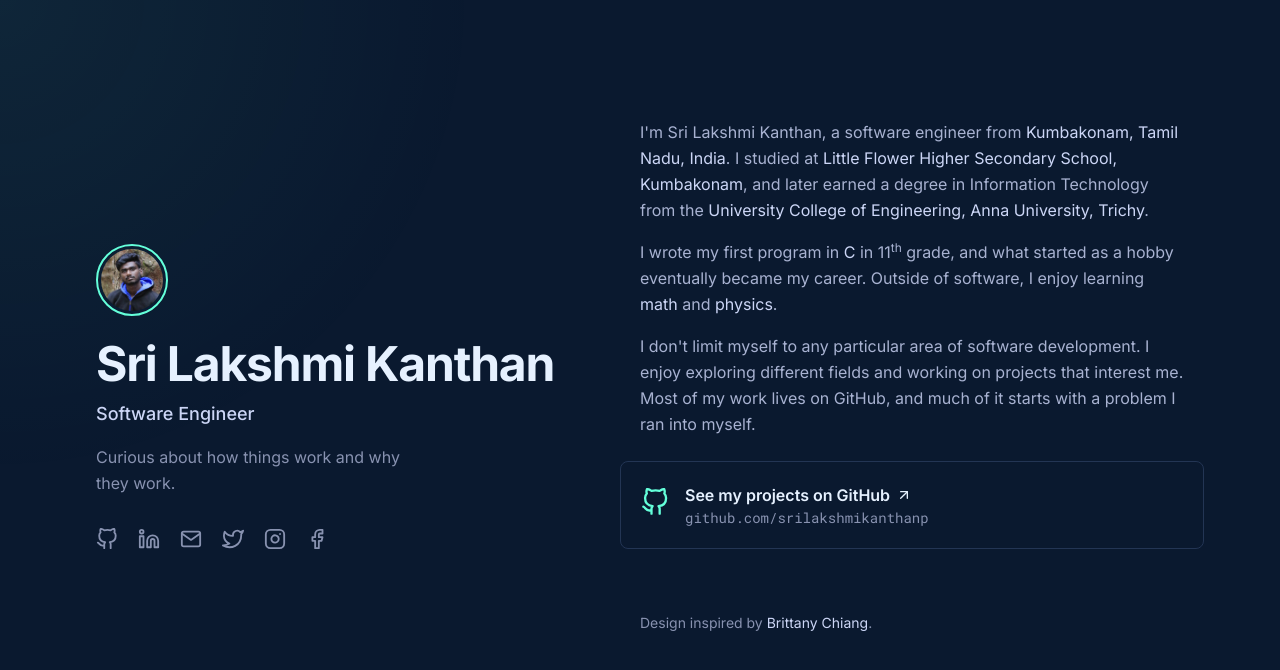
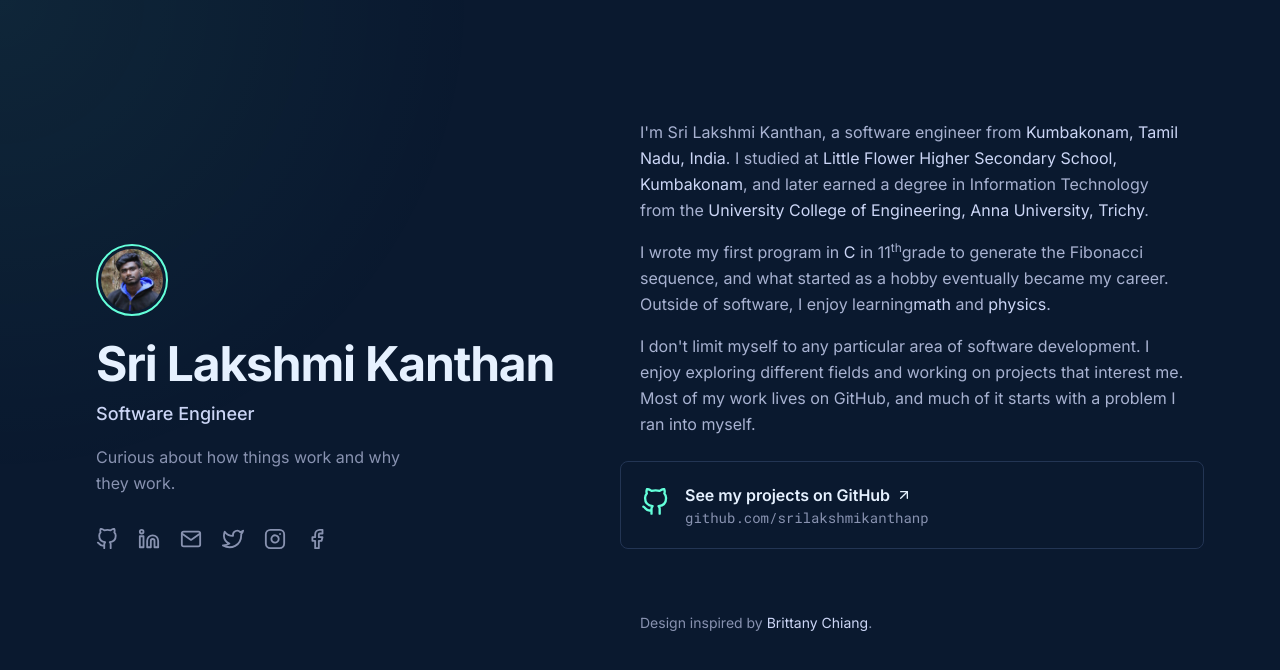
Before and after one commit to srilakshmikanthanp/srilakshmikanthanp.github.io, a React (Vite) app: page / in a window 1280 px wide. Shown: the top 670 px of the page. Built offline with nearby package versions, Linux system fonts and the light colour scheme.

Commit message:
Update About section to clarify early programming experience

```diff
--- a/src/components/About.tsx
+++ b/src/components/About.tsx
@@ -21,10 +21,10 @@ export default function About() {
         <Highlight>University College of Engineering, Anna University, Trichy</Highlight>.
       </p>
       <p>
-        I wrote my first program in <Highlight>C</Highlight> in 11<sup>th</sup>{" "}
-        grade, and what started as a hobby eventually became my career.
-        Outside of software, I enjoy learning <Highlight>math</Highlight> and{" "}
-        <Highlight>physics</Highlight>.
+        I wrote my first program in <Highlight>C</Highlight> in 11<sup>th</sup>
+        grade to generate the Fibonacci sequence, and what started as a
+        hobby eventually became my career. Outside of software, I enjoy learning
+        <Highlight>math</Highlight> and <Highlight>physics</Highlight>.
       </p>
       <p>
         I don't limit myself to any particular area of software development.
```
